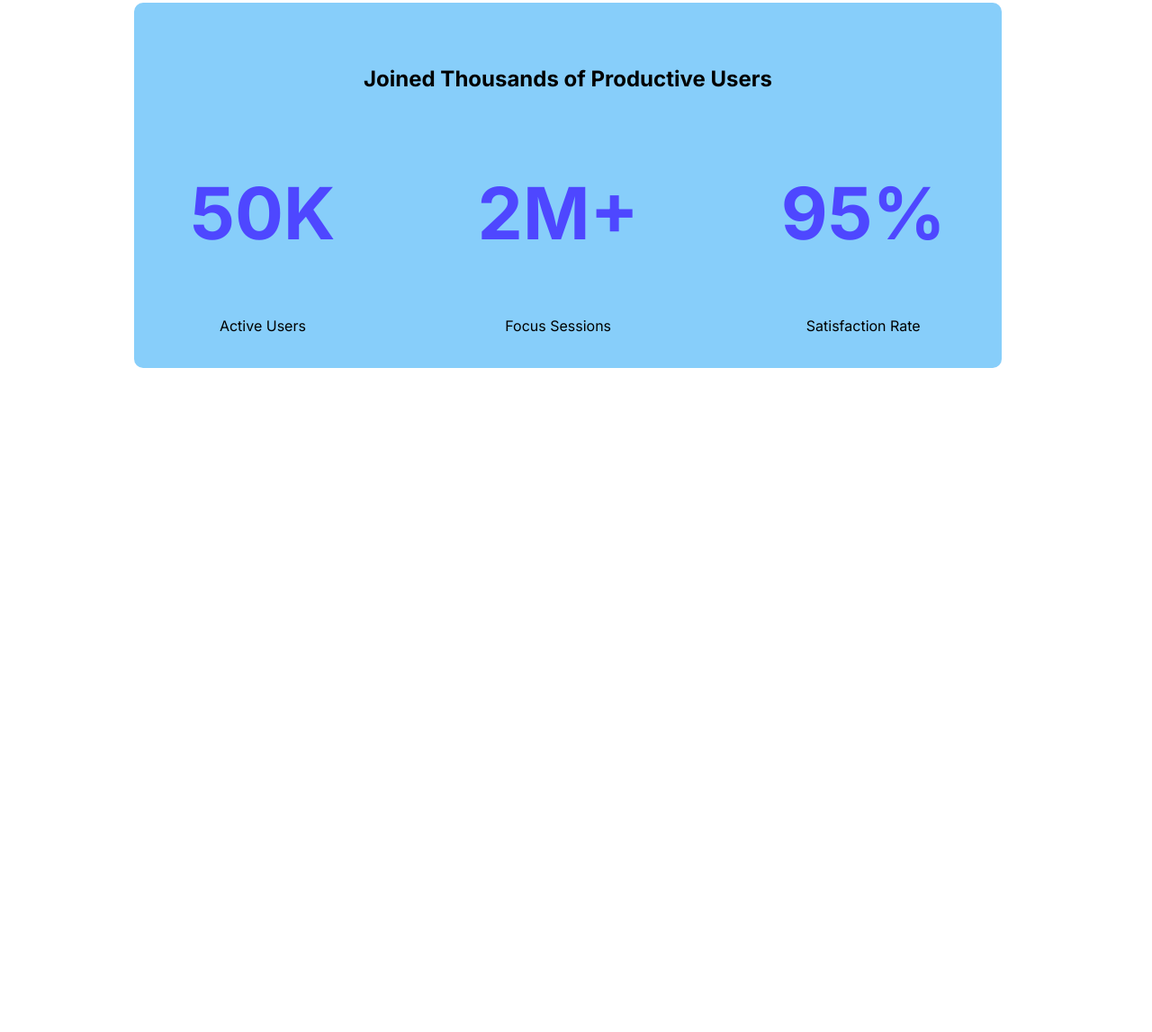
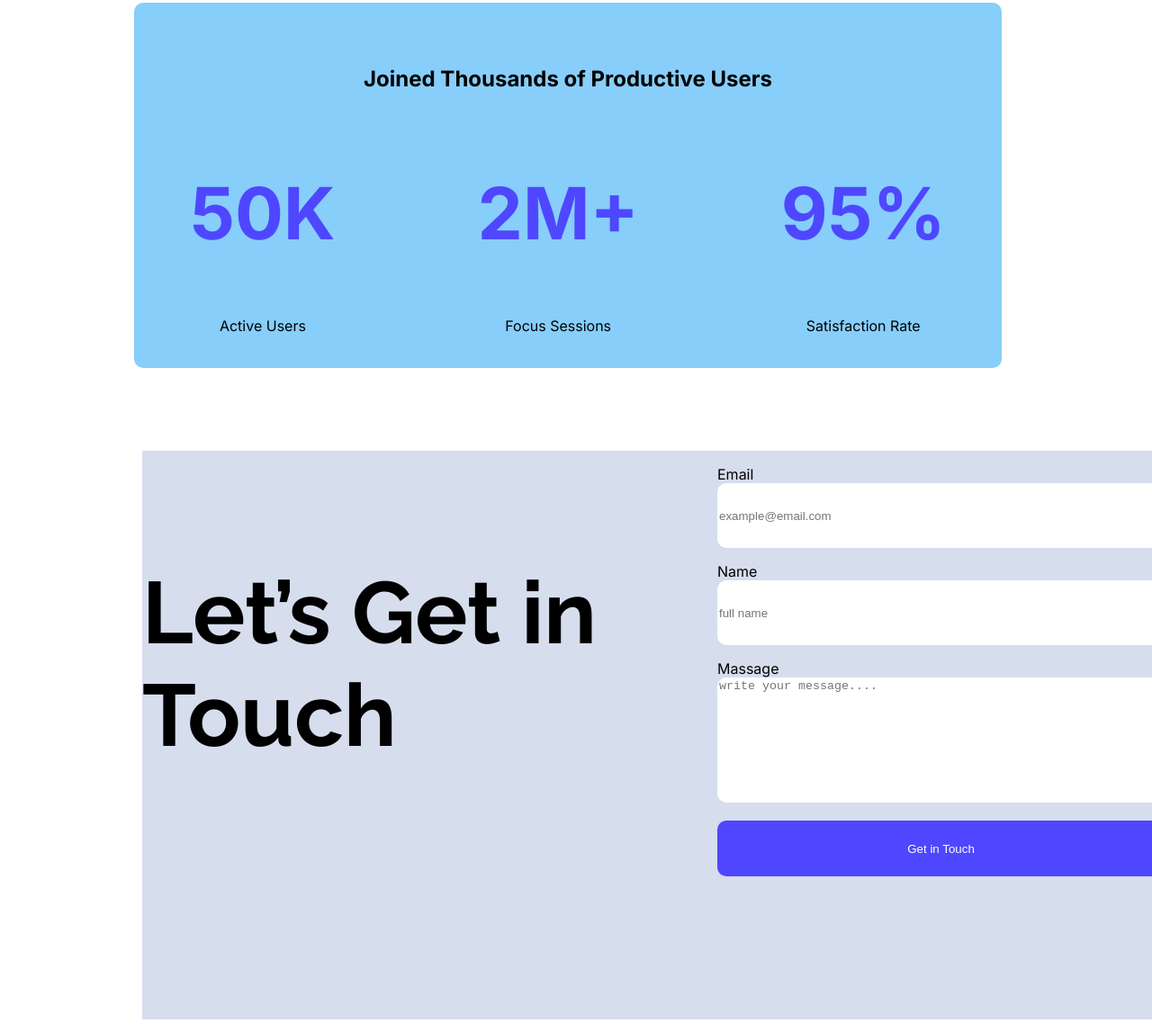
Before and after one commit to Rashedulman/my-first-assignment, a plain HTML site: page index.html in a window 1280 px wide. Shown: the part 1215-2362 px from the top of the page at 90% size. Before the commit the page ends 1632 px from the top, so only its background shows below. Drawn offline with Linux system fonts and the light colour scheme.

Commit message:
added form section

```diff
--- a/index.html
+++ b/index.html
@@ -14,7 +14,7 @@
 </head>
 <body class="raleway-normal">
     <header>
-    <nav class="navigation">
+    <nav class="navigation inter-normal">
         <h1>LOGO</h1>
         <a href=""><button>Sign Up</button></a>
 
@@ -60,6 +60,23 @@
           </div>
 
         </section>
+        <section class="section3">
+            <form action="">
+                <div class="div4">
+                    <div>
+                        <h1>Let’s Get in Touch</h1>
+
+                    </div>
+                    <div class="inter-normal">
+                        <p class="p1">Email <br> <input class="i1" type="email" name="" id="" placeholder="example@email.com" ></p>
+                        <p>Name <br><input class="i2" type="text" name="" id="" placeholder="full name"></p>
+                        <p>Massage <br> <textarea class="i3" name="" id="" cols="30" rows="10" placeholder="write your message...."></textarea></p>
+                        <button>Get in Touch</button>
+
+                    </div>
+                </div>
+            </form>
+        </section>
 
 
     </main>
--- a/styles/assignment.css
+++ b/styles/assignment.css
@@ -36,6 +36,7 @@ header{
 nav h1{
     color: #4E47FF;
     font-size: 34px;
+    font-weight: bolder;
     width: 99px;
     height: 51px;
 
@@ -134,3 +135,44 @@ header section{
     .section2 p{
         color: #000000;
     }
+
+    /* form styles */
+    .section3{
+
+        width: 1140px ;
+        height: 632px;
+        margin: 92px 150px 14px 150px;
+        background-color:#D6DDED;
+    }
+    .div4{
+        margin-top: 71px;
+        margin-bottom: 71px;
+        gap:100px;
+        display: flex;
+        align-items: center;
+        justify-content: space-between;
+    }
+    .div4 h1{
+        font-size: 97px;
+        font-weight: bold;
+    }
+    .i1, .i2{
+        width: 497px;
+        height: 70px;
+        border-radius: 10px;
+        border: none;
+    }
+    .i3{
+        width: 497px;
+        height: 135px;
+        border-radius: 10px;
+        border: none;
+    }
+    .div4 button{
+        width: 497px;
+        height: 62px;
+        border-radius: 10px;
+        border: none;
+        color: #FFFFFF ;
+        background-color: #4E47FF;
+    }
```
